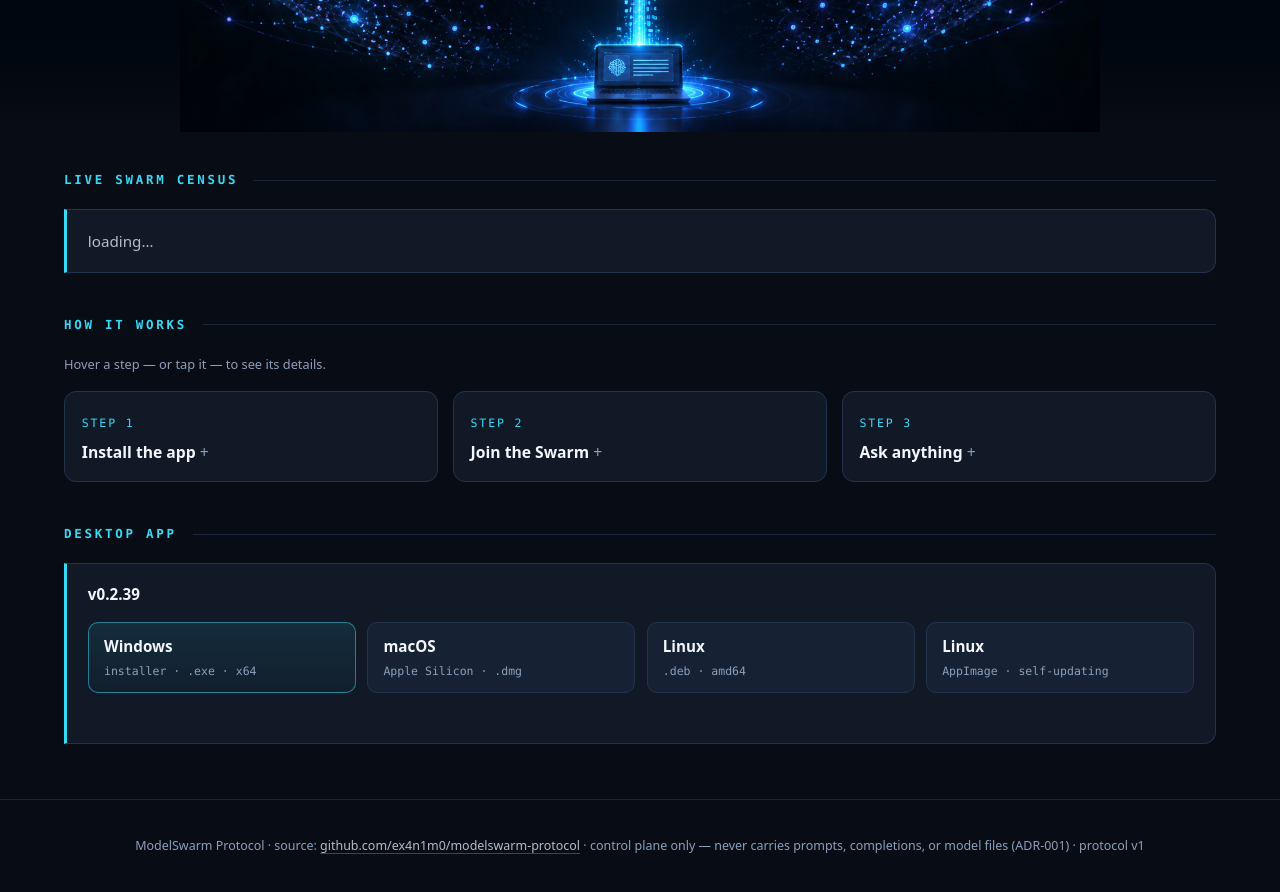
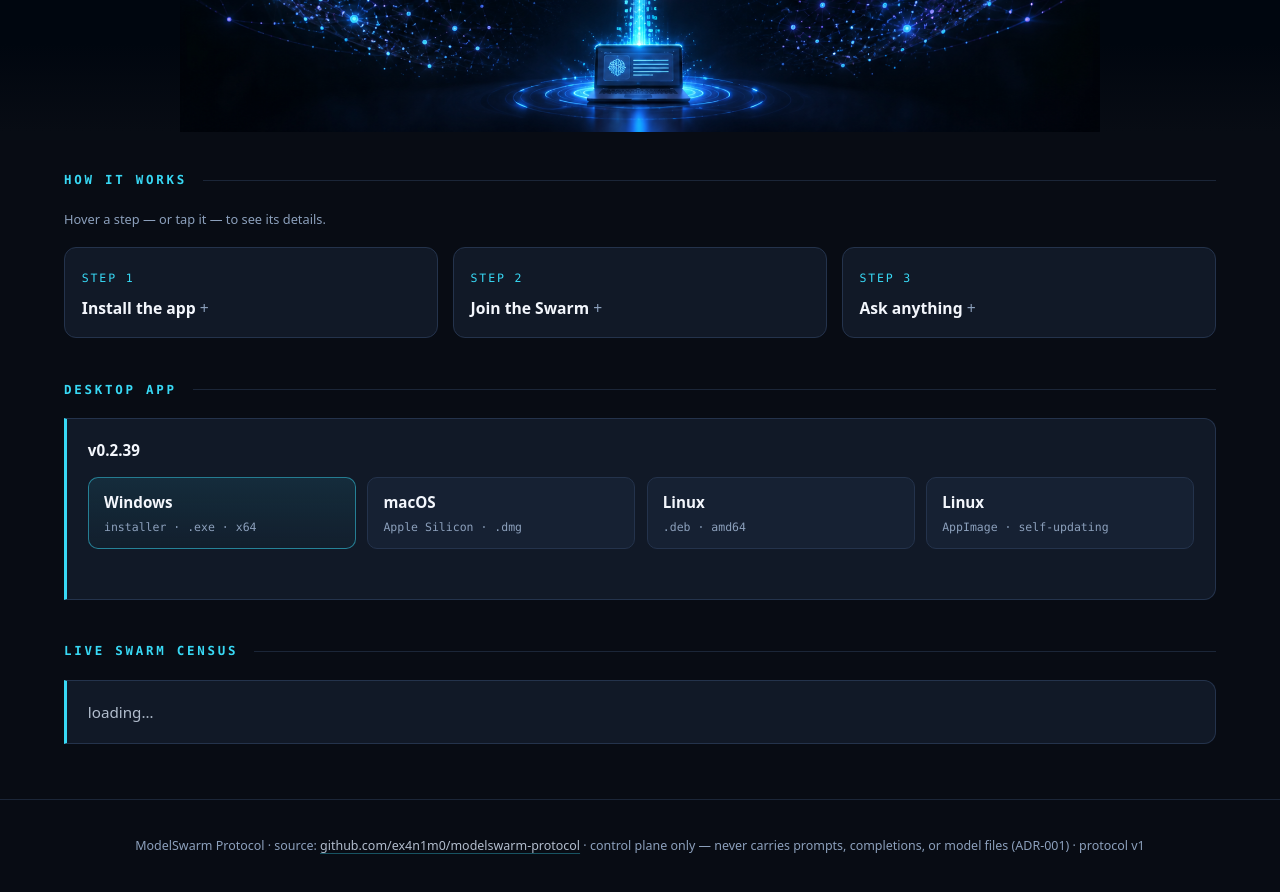
Before and after one commit to ex4n1m0/modelswarm-protocol, a Next.js app in the folder apps/tracker/: page / in a window 1280 px wide. Shown: the part 460-1352 px from the top of the page. Built offline with nearby package versions, Linux system fonts and the light colour scheme.

Commit message:
site: move Live swarm census below Desktop app (owner directive)

```diff
--- a/apps/tracker/app/page.tsx
+++ b/apps/tracker/app/page.tsx
@@ -68,15 +68,6 @@ export default function Home() {
       </div>
 
       <div className="wrap" id="content" tabIndex={-1}>
-        <section id="census" aria-labelledby="census-heading">
-          <h2 id="census-heading">Live swarm census</h2>
-          <div className="rule">
-            <span id="census-body" style={{ fontSize: "0.95rem" }}>
-              loading…
-            </span>
-          </div>
-        </section>
-
         <section id="how" aria-labelledby="how-heading">
           <h2 id="how-heading">How it works</h2>
           <p className="note" style={{ margin: "0.3rem 0 1rem" }}>
@@ -138,6 +129,15 @@ export default function Home() {
             <p className="note" id="clients-served" style={{ marginTop: "0.6rem" }}>
               &nbsp;
             </p>
+          </div>
+        </section>
+
+        <section id="census" aria-labelledby="census-heading">
+          <h2 id="census-heading">Live swarm census</h2>
+          <div className="rule">
+            <span id="census-body" style={{ fontSize: "0.95rem" }}>
+              loading…
+            </span>
           </div>
         </section>
 
```
